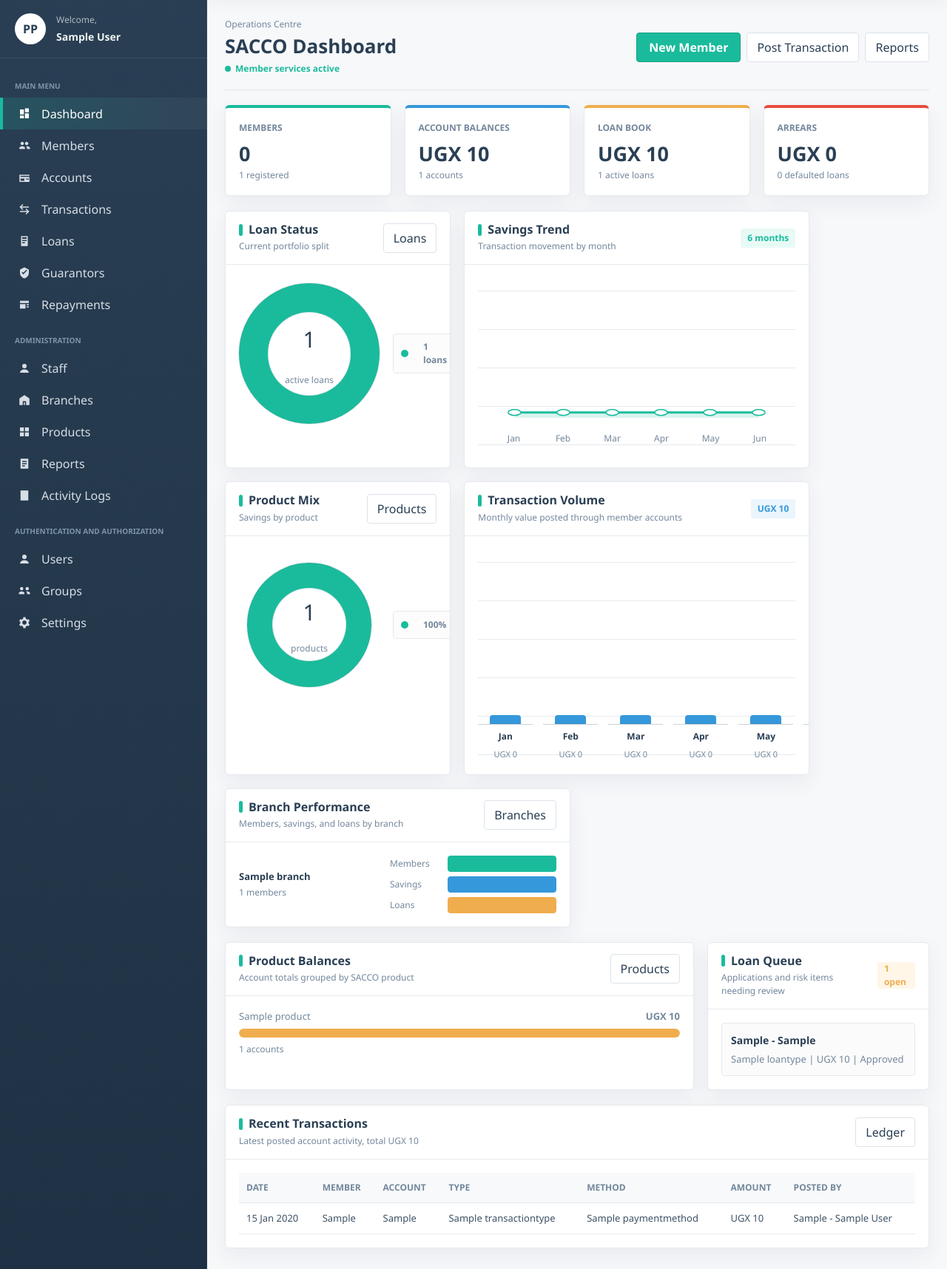
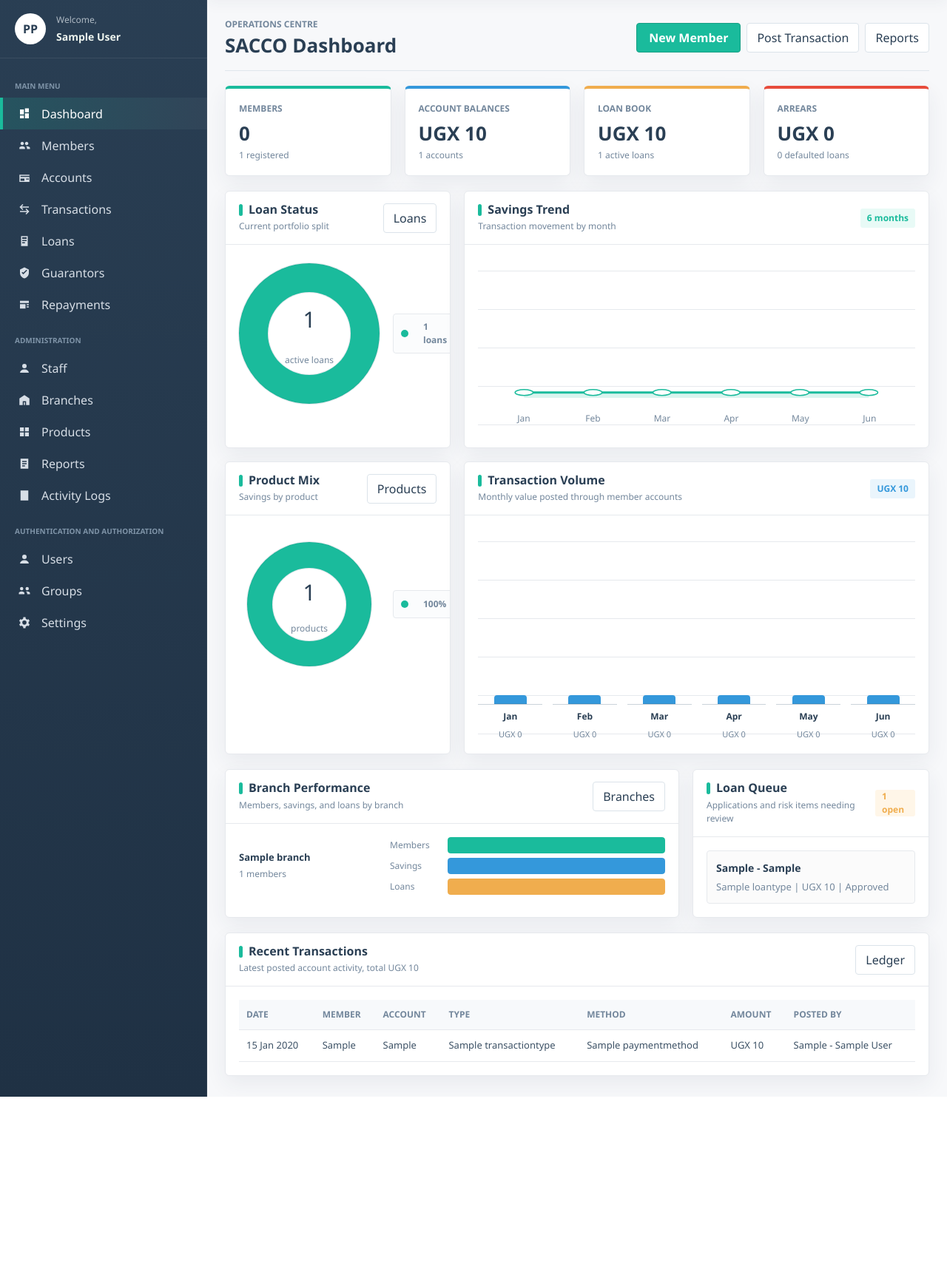
Before and after one commit to safiarogose/SaccoManagemntSystem, a Django app: page /dashboard/ in a window 1280 px wide. Shown: the part 70-1786 px from the top of the page at 74% size. After the commit the page ends 1553 px from the top, so only its background shows below. Run offline with Django 5.2, Linux system fonts and the light colour scheme; a user stored in the database is signed in; tables that the repository leaves empty hold one stand-in row (values such as "Sample post"); some libraries are stand-ins or nearby versions.

Commit message:
dasboard  all changes

```diff
--- a/core/templates/core/dashboard.html
+++ b/core/templates/core/dashboard.html
@@ -1,68 +1,67 @@
 {% extends "core/base.html" %}
 
 {% block content %}
-<section class="view active-view gentelella-dashboard">
-    <div class="dashboard-title-row">
+<section class="view active-view std-dashboard">
+    <div class="std-page-head">
         <div>
-            <p class="dashboard-kicker">Operations Centre</p>
+            <p>Operations Centre</p>
             <h2>SACCO Dashboard</h2>
-            <span class="system-state"><i></i> Member services active</span>
         </div>
-        <div class="dashboard-actions">
+        <div class="std-actions">
             <a class="primary-button auth-link" href="{% url 'model-create' 'members' %}">New Member</a>
             <a class="ghost-button auth-link" href="{% url 'post-transaction' %}">Post Transaction</a>
             <a class="ghost-button auth-link" href="{% url 'reports' %}">Reports</a>
         </div>
     </div>
 
-    <div class="g-tile-grid">
-        <article class="g-tile green">
+    <div class="std-metrics">
+        <article class="std-metric green">
             <span>Members</span>
             <strong>{{ active_members }}</strong>
             <small>{{ total_members }} registered</small>
         </article>
-        <article class="g-tile blue">
+        <article class="std-metric blue">
             <span>Account Balances</span>
             <strong>UGX {{ total_savings|floatformat:0 }}</strong>
             <small>{{ account_count }} accounts</small>
         </article>
-        <article class="g-tile amber">
+        <article class="std-metric amber">
             <span>Loan Book</span>
             <strong>UGX {{ loan_portfolio|floatformat:0 }}</strong>
             <small>{{ active_loan_count }} active loans</small>
         </article>
-        <article class="g-tile red">
+        <article class="std-metric red">
             <span>Arrears</span>
             <strong>UGX {{ arrears|floatformat:0 }}</strong>
             <small>{{ arrears_count }} defaulted loans</small>
         </article>
     </div>
 
-    <div class="g-dashboard-grid">
-        <section class="x-panel">
-            <div class="x-title">
+    <div class="std-grid">
+        <section class="std-panel">
+            <div class="std-panel-head">
                 <div>
                     <h3>Loan Status</h3>
                     <p>Current portfolio split</p>
                 </div>
                 <a class="ghost-button auth-link" href="{% url 'model-list' 'loans' %}">Loans</a>
             </div>
-            <div class="x-content chart-split">
-                <div class="donut-chart" style="background: {{ loan_status_gradient }};" aria-label="Loan status donut chart">
+            <div class="std-panel-body std-chart-split">
+                <div class="donut-chart" style="background: {{ loan_status_gradient }};">
                     <div class="donut-center">
                         <strong>{{ active_loan_count }}</strong>
                         <span>active loans</span>
                     </div>
                 </div>
-                <div class="chart-key clean-key">
+                <div class="std-list">
                     {% for row in loan_status_rows %}
-                        <div class="chart-key-row">
+                        <div class="std-list-row">
                             <span class="legend-dot {{ row.color }}"></span>
                             <strong>{{ row.status }}</strong>
                             <em>{{ row.total }} loans</em>
                         </div>
                     {% empty %}
-                        <div class="empty-state">
+                        <div class="std-empty">
                             <strong>No loans</strong>
                             <span>Loan applications will appear here.</span>
                         </div>
@@ -71,15 +70,15 @@
             </div>
         </section>
 
-        <section class="x-panel wide">
-            <div class="x-title">
+        <section class="std-panel span-2">
+            <div class="std-panel-head">
                 <div>
                     <h3>Savings Trend</h3>
                     <p>Transaction movement by month</p>
                 </div>
                 <span class="pill green">{{ monthly_transaction_rows|length }} months</span>
             </div>
-            <div class="x-content">
+            <div class="std-panel-body">
                 <div class="line-graph reference-line">
                     {% if monthly_line %}
                         <svg viewBox="0 0 100 100" preserveAspectRatio="none" role="img" aria-label="Transaction trend line graph">
@@ -95,7 +94,7 @@
                             {% endfor %}
                         </div>
                     {% else %}
-                        <div class="empty-state">
+                        <div class="std-empty">
                             <strong>No transactions</strong>
                             <span>Posted transactions will build this trend graph.</span>
                         </div>
@@ -104,30 +103,30 @@
             </div>
         </section>
 
-        <section class="x-panel">
-            <div class="x-title">
+        <section class="std-panel">
+            <div class="std-panel-head">
                 <div>
                     <h3>Product Mix</h3>
                     <p>Savings by product</p>
                 </div>
                 <a class="ghost-button auth-link" href="{% url 'model-list' 'products' %}">Products</a>
             </div>
-            <div class="x-content chart-split compact">
-                <div class="donut-chart" style="background: {{ product_balance_gradient }};" aria-label="Product balance donut chart">
+            <div class="std-panel-body std-chart-split compact">
+                <div class="donut-chart" style="background: {{ product_balance_gradient }};">
                     <div class="donut-center">
                         <strong>{{ product_pie_rows|length }}</strong>
                         <span>products</span>
                     </div>
                 </div>
-                <div class="chart-key clean-key">
+                <div class="std-list">
                     {% for row in product_pie_rows %}
-                        <div class="chart-key-row">
+                        <div class="std-list-row">
                             <span class="legend-dot {{ row.color }}"></span>
                             <strong>{{ row.name }}</strong>
                             <em>{{ row.percent }}%</em>
                         </div>
                     {% empty %}
-                        <div class="empty-state">
+                        <div class="std-empty">
                             <strong>No product balances</strong>
                             <span>Create accounts to see product performance.</span>
                         </div>
@@ -136,15 +135,15 @@
             </div>
         </section>
 
-        <section class="x-panel wide">
-            <div class="x-title">
+        <section class="std-panel span-2">
+            <div class="std-panel-head">
                 <div>
                     <h3>Transaction Volume</h3>
                     <p>Monthly value posted through member accounts</p>
                 </div>
                 <span class="pill blue">UGX {{ transaction_total|floatformat:0 }}</span>
             </div>
-            <div class="x-content">
+            <div class="std-panel-body">
                 <div class="standard-bar-chart">
                     {% for row in monthly_transaction_rows %}
                         <div class="standard-bar-column">
@@ -155,7 +154,7 @@
                             <small>UGX {{ row.total|floatformat:0 }}</small>
                         </div>
                     {% empty %}
-                        <div class="empty-state">
+                        <div class="std-empty">
                             <strong>No transactions</strong>
                             <span>Posted transactions will build this graph.</span>
                         </div>
@@ -163,24 +162,25 @@
                 </div>
             </div>
         </section>
+    </div>
 
-        <section class="x-panel wide">
-            <div class="x-title">
+    <div class="std-work">
+        <section class="std-panel">
+            <div class="std-panel-head">
                 <div>
                     <h3>Branch Performance</h3>
                     <p>Members, savings, and loans by branch</p>
                 </div>
                 <a class="ghost-button auth-link" href="{% url 'model-list' 'branches' %}">Branches</a>
             </div>
-            <div class="x-content">
-                <div class="branch-graph clean-branch">
+            <div class="std-panel-body branch-graph">
                 {% for branch in branch_rows %}
                     <div class="branch-graph-row">
                         <div class="branch-graph-name">
                             <strong>{{ branch.name }}</strong>
                             <span>{{ branch.members }} members</span>
                         </div>
-                            <div class="branch-graph-bars" aria-label="{{ branch.name }} branch performance">
+                        <div class="branch-graph-bars">
                             <div class="branch-bar-row">
                                 <span>Members</span>
                                 <div class="branch-bar-track"><span class="branch-graph-bar green" style="width: {{ branch.member_percent }}%"></span></div>
@@ -196,60 +196,30 @@
                         </div>
                     </div>
                 {% empty %}
-                        <div class="empty-state">
+                    <div class="std-empty">
                         <strong>No branches</strong>
                         <span>Add branches to build the branch graph.</span>
                     </div>
                 {% endfor %}
             </div>
-            </div>
-        </section>
-    </div>
-
-    <div class="g-work-grid">
-        <section class="x-panel">
-            <div class="x-title">
-                <div>
-                    <h3>Product Balances</h3>
-                    <p>Account totals grouped by SACCO product</p>
-                </div>
-                <a class="ghost-button auth-link" href="{% url 'model-list' 'products' %}">Products</a>
-            </div>
-            <div class="x-content balance-bars">
-                {% for product in product_rows %}
-                    <div class="balance-row">
-                        <div class="risk-meta">
-                            <span>{{ product.product__product_name|default:"Unassigned Product" }}</span>
-                            <strong>UGX {{ product.total|floatformat:0 }}</strong>
-                        </div>
-                        <div class="risk-track"><div class="risk-fill" style="width: {{ product.percent }}%"></div></div>
-                        <small>{{ product.accounts }} accounts</small>
-                    </div>
-                {% empty %}
-                    <div class="empty-state">
-                        <strong>No product balances</strong>
-                        <span>Create accounts to see product performance.</span>
-                    </div>
-                {% endfor %}
-            </div>
         </section>
 
-        <section class="x-panel">
-            <div class="x-title">
+        <section class="std-panel">
+            <div class="std-panel-head">
                 <div>
                     <h3>Loan Queue</h3>
                     <p>Applications and risk items needing review</p>
                 </div>
                 <span class="pill amber">{{ loan_queue|length }} open</span>
             </div>
-            <div class="x-content stack-list">
+            <div class="std-panel-body std-stack">
                 {% for loan in loan_queue %}
                     <div class="list-item">
                         <strong>{{ loan.loan_no }} - {{ loan.member.member_no }}</strong>
                         <span>{{ loan.loan_type }} | UGX {{ loan.loan_amount|floatformat:0 }} | {{ loan.status }}</span>
                     </div>
                 {% empty %}
-                    <div class="empty-state">
+                    <div class="std-empty">
                         <strong>No loans awaiting action</strong>
                         <span>New applications will appear here.</span>
                     </div>
@@ -258,17 +228,19 @@
         </section>
     </div>
 
-    <section class="x-panel">
-        <div class="x-title">
+    <section class="std-panel">
+        <div class="std-panel-head">
             <div>
                 <h3>Recent Transactions</h3>
                 <p>Latest posted account activity, total UGX {{ transaction_total|floatformat:0 }}</p>
             </div>
             <a class="ghost-button auth-link" href="{% url 'model-list' 'account-transactions' %}">Ledger</a>
         </div>
-        <div class="x-content table-wrap">
+        <div class="std-panel-body table-wrap">
             <table>
-                <thead><tr><th>Date</th><th>Member</th><th>Account</th><th>Type</th><th>Method</th><th>Amount</th><th>Posted By</th></tr></thead>
+                <thead>
+                    <tr><th>Date</th><th>Member</th><th>Account</th><th>Type</th><th>Method</th><th>Amount</th><th>Posted By</th></tr>
+                </thead>
                 <tbody>
                     {% for item in recent_transactions %}
                         <tr>
--- a/static/styles.css
+++ b/static/styles.css
@@ -3563,6 +3563,253 @@ td {
     }
 }
 
+.std-dashboard {
+    display: grid;
+    gap: 20px;
+}
+
+.std-page-head {
+    display: flex;
+    align-items: center;
+    justify-content: space-between;
+    gap: 18px;
+    padding-bottom: 18px;
+    border-bottom: 1px solid #dfe6ec;
+}
+
+.std-page-head p {
+    margin: 0 0 4px;
+    color: #73879c;
+    font-size: 12px;
+    font-weight: 800;
+    text-transform: uppercase;
+}
+
+.std-page-head h2 {
+    margin: 0;
+    color: #2a3f54;
+    font-size: 26px;
+    font-weight: 600;
+}
+
+.std-actions {
+    display: flex;
+    flex-wrap: wrap;
+    justify-content: flex-end;
+    gap: 8px;
+}
+
+.std-metrics {
+    display: grid;
+    grid-template-columns: repeat(auto-fit, minmax(210px, 1fr));
+    gap: 18px;
+}
+
+.std-metric {
+    min-height: 116px;
+    padding: 18px;
+    border: 1px solid #e6e9ed;
+    border-top: 4px solid #1abb9c;
+    border-radius: 6px;
+    background: #ffffff;
+    box-shadow: 0 10px 28px rgba(42, 63, 84, 0.07);
+}
+
+.std-metric.blue {
+    border-top-color: #3498db;
+}
+
+.std-metric.amber {
+    border-top-color: #f0ad4e;
+}
+
+.std-metric.red {
+    border-top-color: #e74c3c;
+}
+
+.std-metric span,
+.std-metric strong,
+.std-metric small {
+    display: block;
+}
+
+.std-metric span {
+    color: #73879c;
+    font-size: 12px;
+    font-weight: 800;
+    text-transform: uppercase;
+}
+
+.std-metric strong {
+    margin: 10px 0 5px;
+    color: #2a3f54;
+    font-size: 26px;
+    font-weight: 600;
+    line-height: 1.15;
+}
+
+.std-metric small {
+    color: #73879c;
+    font-size: 12px;
+}
+
+.std-grid {
+    display: grid;
+    grid-template-columns: repeat(3, minmax(0, 1fr));
+    gap: 18px;
+}
+
+.std-grid .span-2 {
+    grid-column: span 2;
+}
+
+.std-work {
+    display: grid;
+    grid-template-columns: minmax(0, 1fr) minmax(320px, 0.45fr);
+    gap: 18px;
+}
+
+.std-panel {
+    min-width: 0;
+    overflow: hidden;
+    border: 1px solid #e6e9ed;
+    border-radius: 6px;
+    background: #ffffff;
+    box-shadow: 0 10px 28px rgba(42, 63, 84, 0.07);
+}
+
+.std-panel-head {
+    display: flex;
+    align-items: center;
+    justify-content: space-between;
+    gap: 12px;
+    min-height: 58px;
+    padding: 15px 18px;
+    border-bottom: 1px solid #e6e9ed;
+}
+
+.std-panel-head h3 {
+    display: flex;
+    align-items: center;
+    gap: 8px;
+    margin: 0;
+    color: #2a3f54;
+    font-size: 16px;
+    font-weight: 600;
+}
+
+.std-panel-head h3::before {
+    content: "";
+    width: 5px;
+    height: 16px;
+    border-radius: 999px;
+    background: #1abb9c;
+}
+
+.std-panel-head p {
+    margin: 4px 0 0;
+    color: #73879c;
+    font-size: 12px;
+}
+
+.std-panel-body {
+    padding: 18px;
+}
+
+.std-chart-split {
+    display: grid;
+    grid-template-columns: minmax(150px, 190px) minmax(0, 1fr);
+    align-items: center;
+    gap: 18px;
+    min-height: 240px;
+}
+
+.std-chart-split.compact .donut-chart {
+    width: min(168px, 100%);
+}
+
+.std-list {
+    display: grid;
+    gap: 9px;
+}
+
+.std-list-row {
+    display: grid;
+    grid-template-columns: 12px minmax(0, 1fr) auto;
+    align-items: center;
+    gap: 9px;
+    min-height: 38px;
+    padding: 8px 10px;
+    border: 1px solid #e6e9ed;
+    border-radius: 4px;
+    background: #fbfcfd;
+}
+
+.std-list-row strong {
+    overflow: hidden;
+    font-size: 13px;
+    text-overflow: ellipsis;
+    white-space: nowrap;
+}
+
+.std-list-row em {
+    color: #73879c;
+    font-size: 12px;
+    font-style: normal;
+    font-weight: 700;
+}
+
+.std-stack {
+    display: grid;
+    gap: 10px;
+}
+
+.std-empty {
+    display: grid;
+    gap: 6px;
+    padding: 18px;
+    border: 1px dashed #dbe3ea;
+    border-radius: 6px;
+    background: #f8fafc;
+}
+
+.std-empty strong {
+    color: #2a3f54;
+    font-size: 14px;
+}
+
+.std-empty span {
+    color: #73879c;
+    font-size: 13px;
+}
+
+@media (max-width: 1000px) {
+    .std-grid,
+    .std-work {
+        grid-template-columns: 1fr;
+    }
+
+    .std-grid .span-2 {
+        grid-column: 1 / -1;
+    }
+}
+
+@media (max-width: 720px) {
+    .std-page-head,
+    .std-panel-head {
+        align-items: stretch;
+        flex-direction: column;
+    }
+
+    .std-actions {
+        justify-content: flex-start;
+    }
+
+    .std-chart-split {
+        grid-template-columns: 1fr;
+    }
+}
+
 @media (max-width: 1000px) {
     .gentelella-theme .app-shell {
         grid-template-columns: 86px minmax(0, 1fr);
```
Also changed, not shown: styles.css (+247 -0 lines). Lines whose indentation alone changed are shown as unchanged.
